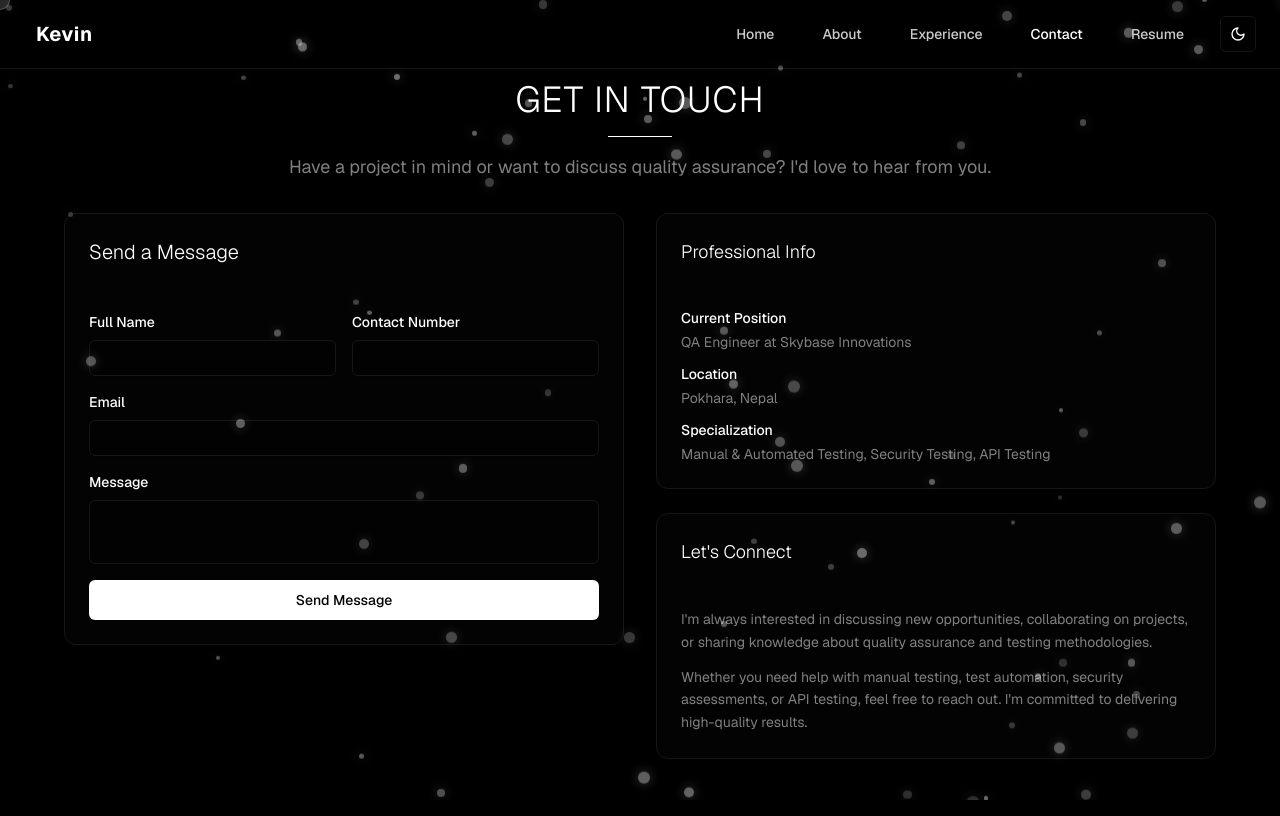
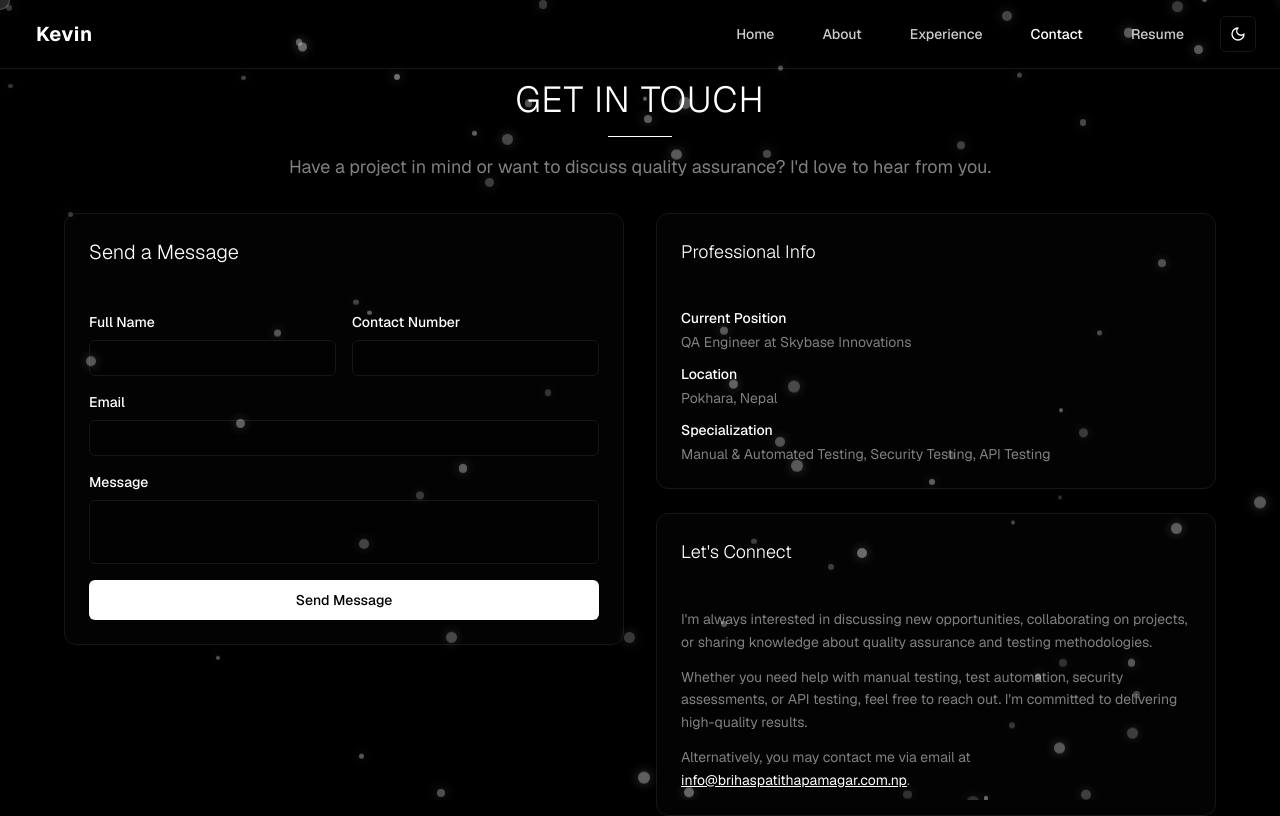
Before and after one commit to qualitykevin/portfolio, a Next.js app: page /contact in a window 1280 px wide. Built offline with nearby package versions, Linux system fonts and the light colour scheme.

Commit message:
info contact mail added

```diff
--- a/app/contact/page.tsx
+++ b/app/contact/page.tsx
@@ -194,9 +194,13 @@ export default function ContactPage() {
                       I'm always interested in discussing new opportunities, collaborating on projects, or sharing
                       knowledge about quality assurance and testing methodologies.
                     </p>
-                    <p className="text-muted-foreground leading-relaxed text-sm">
+                    <p className="text-muted-foreground leading-relaxed mb-3 text-sm">
                       Whether you need help with manual testing, test automation, security assessments, or API testing,
                       feel free to reach out. I'm committed to delivering high-quality results.
+                    </p>
+                    <p className="text-muted-foreground leading-relaxed text-sm">
+                      Alternatively, you may contact me via email at{" "}
+                      <u className="text-white">info@brihaspatithapamagar.com.np</u>.
                     </p>
                   </CardContent>
                 </Card>
```
Also changed, not shown: 1 other file (tests, documents, lock files or other folders).
